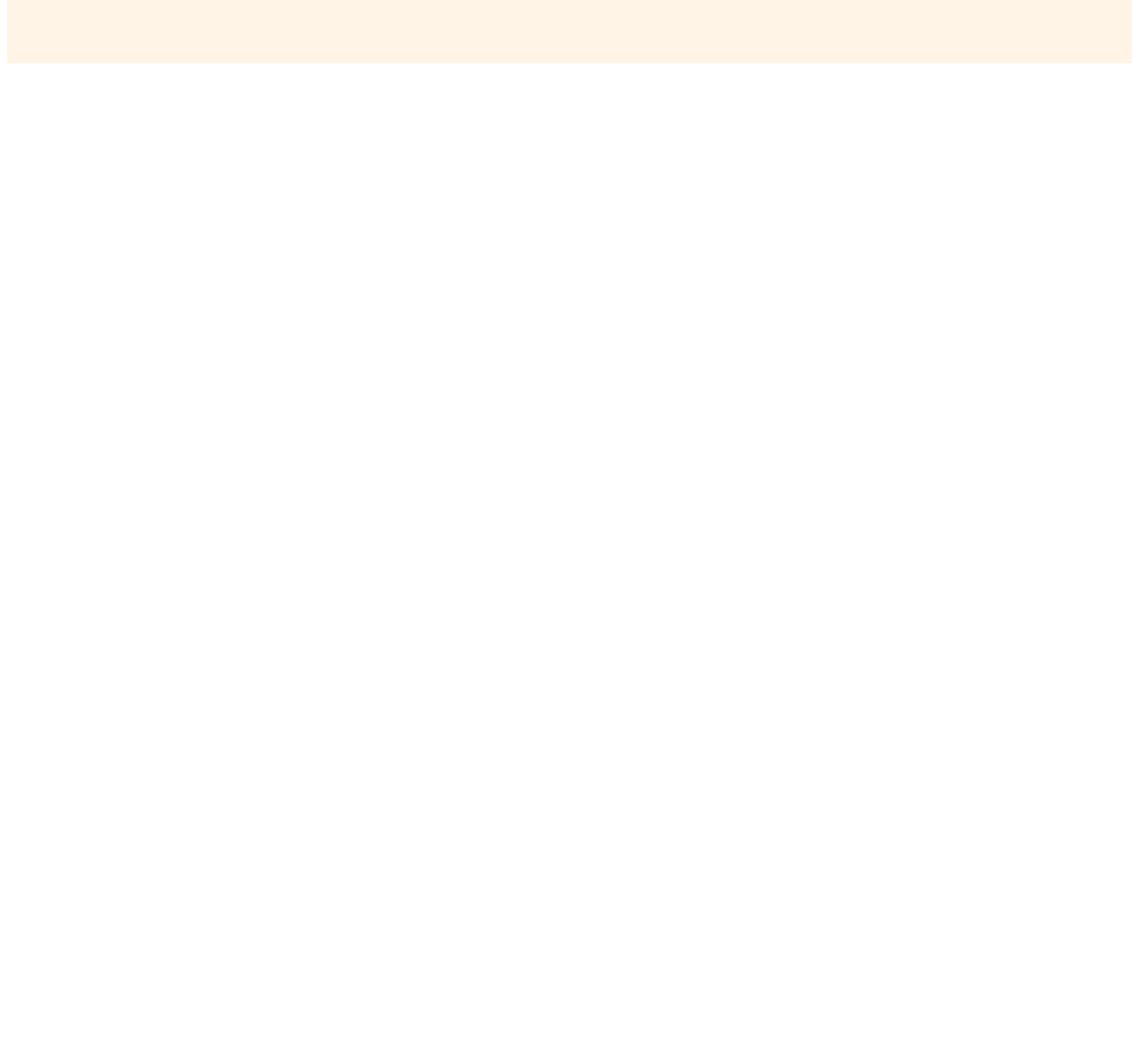
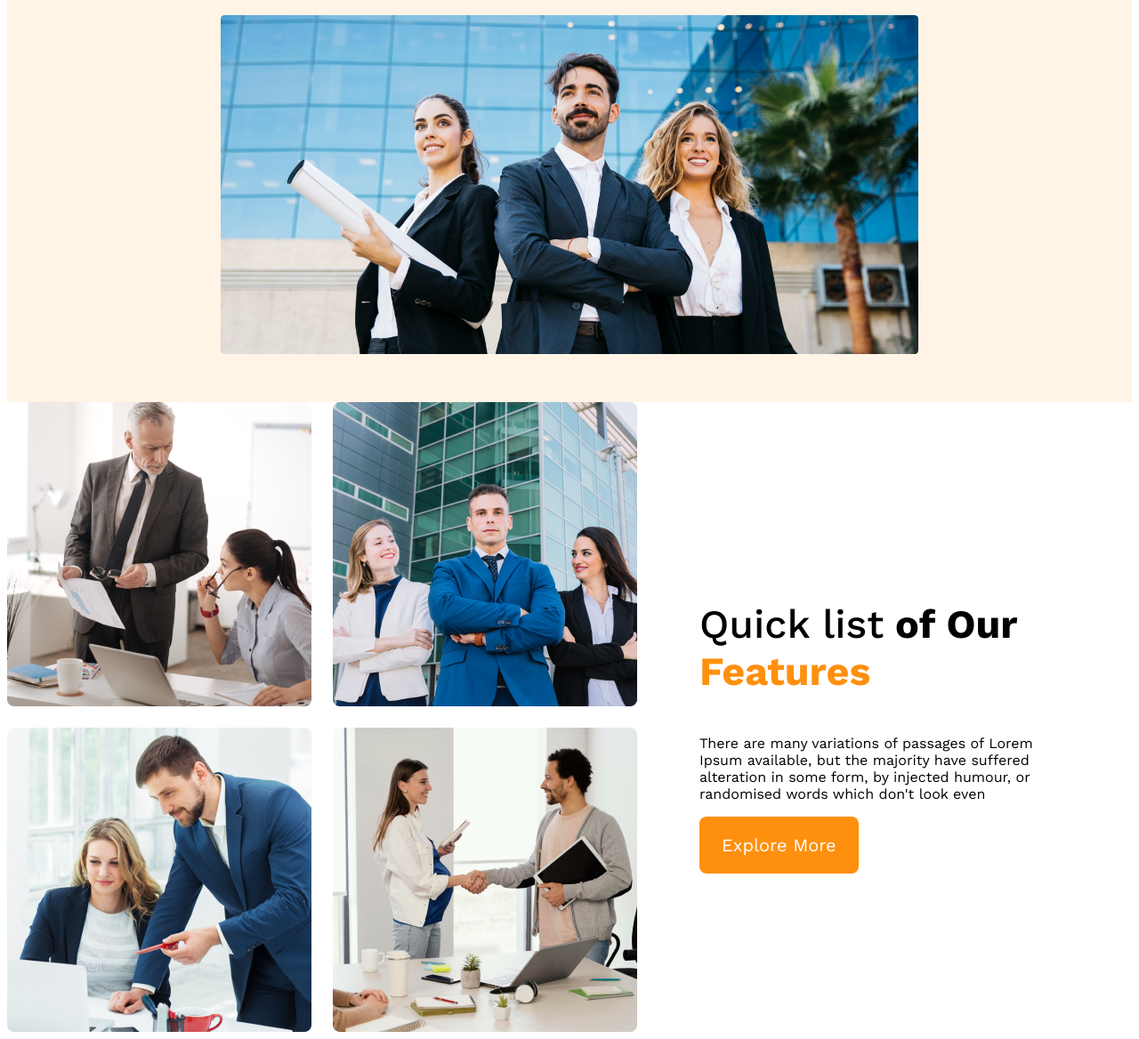
Before and after one commit to IBTESHAM-AHMED/g3-architect-website, a plain HTML site: page index.html in a window 1280 px wide. Shown: the part 559-1727 px from the top of the page at 89% size. Before the commit the page ends 800 px from the top, so only its background shows below. Drawn offline with nearby package versions, Linux system fonts and the light colour scheme.

Commit message:
team part done

```diff
--- a/index.html
+++ b/index.html
@@ -9,6 +9,7 @@
     <link rel="stylesheet" href="styles/architect.css">
 </head>
 <body>
+    <!-- header part -->
     <header>
         <nav>
             <h3 class="nav-title">G3 Architect</h3>
@@ -33,7 +34,20 @@
 
 
     <main>
-
+        <!-- teams sections start -->
+        <section class="teams-container">
+            <div class="teams-img-container">
+                <img src="images/team1.png" alt="">
+                <img src="images/team2.png" alt="">
+                <img src="images/team3.png" alt="">
+                <img src="images/team4.png" alt="">
+            </div>
+            <div class="teams-content">
+                <h3 class="teams-title"><span class="quick-list text-light-gray">Quick list</span> <span>of Our</span> <span class="text-features">Features</span></h3>
+                <p class="text-light-gray">There are many variations of passages of Lorem Ipsum available, but the majority have suffered alteration in some form, by injected humour, or randomised words which don't look even</p>
+                <button class="btn-primary">Explore More</button>
+            </div>
+        </section>
     </main>
 
 
--- a/styles/architect.css
+++ b/styles/architect.css
@@ -66,6 +66,39 @@ nav li a{
     margin-top: 20px;
     width: 100%;
 }
+/* main styles */
+main{
+    max-width: 1440px;
+    margin: 0 auto;
+}
+
+/* team styles */
+.teams-container{
+    display: flex;
+    align-items: center;
+}
+.teams-img-container{
+    display: grid;
+    grid-template-columns: repeat(2, 1fr);
+    gap: 1.5rem;
+}
+.teams-content {
+    padding-left: 70px;
+    padding-right: 70px;
+}
+
+.teams-title {
+    font-size: 2.8rem;
+}
+
+.teams-title .quick-list {
+    font-weight: 500;
+}
+
+.teams-title .text-features {
+    color: #FF900E;
+    font-weight: 700;
+}
 
 
 
```
Also changed, not shown: images/architect.png (added), images/banner.png (added), images/icons/customers.png (added), images/icons/email.png (added), images/icons/projects.png (added), images/icons/ribon.png (added), images/sponsors/amazon.png (added), images/sponsors/figma.png (added), images/sponsors/google.png (added), images/sponsors/spotify.png (added), images/sponsors/telerama.png (added), images/team1.png (added), images/team2.png (added), images/team3.png (added), 1 more files.
